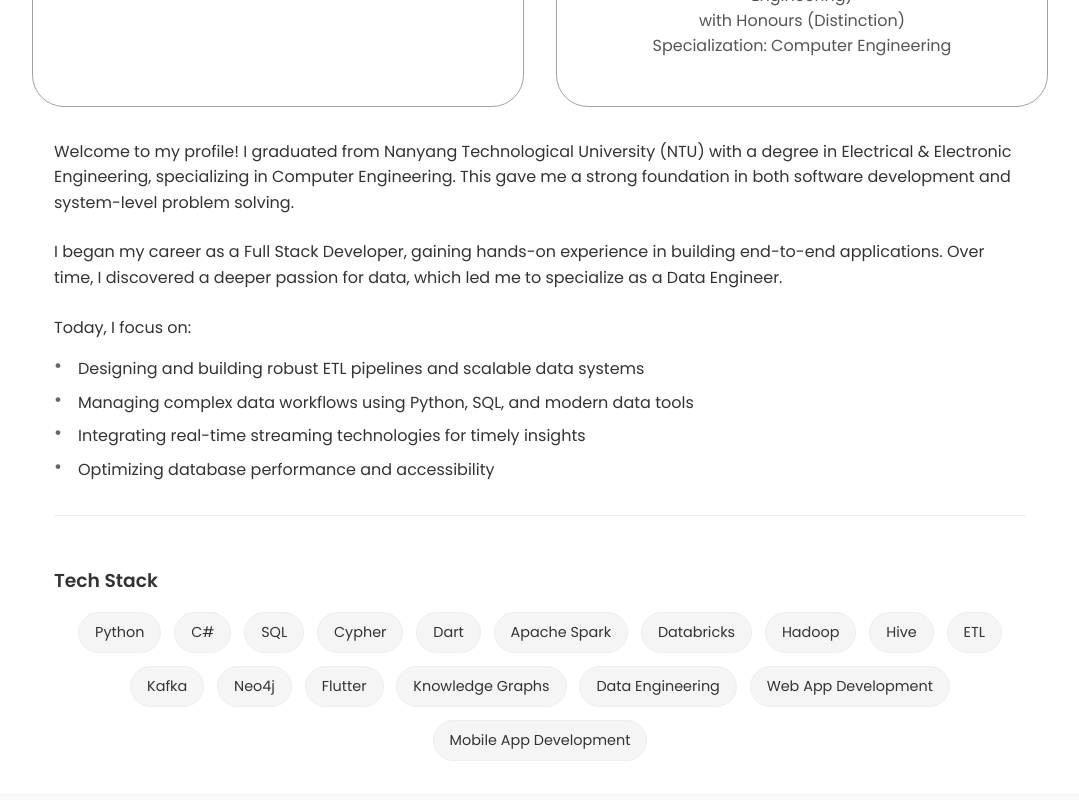
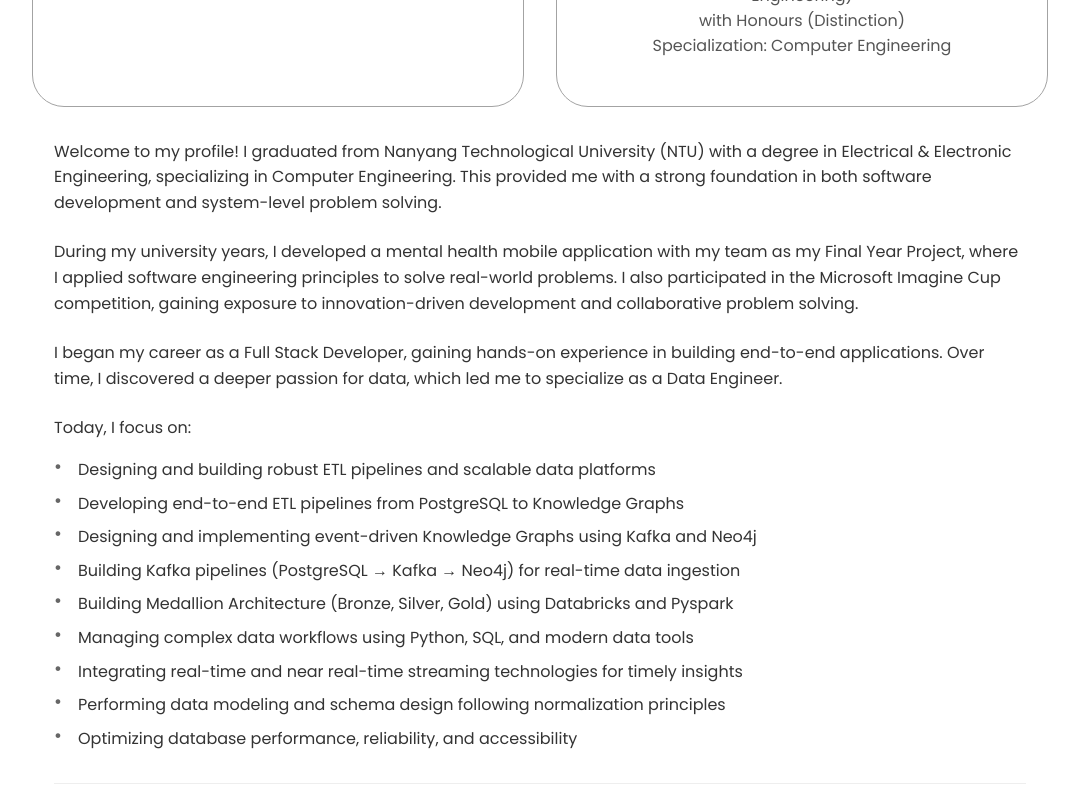
Before and after one commit to jingshenggg/my-portfolio, a React (Create React App) app: page / in a window 1280 px wide. Shown: the part 1200-2000 px from the top of the page, without its empty margins (100-1179 px from the left). Built offline with nearby package versions, Linux system fonts and the light colour scheme.

Commit message:
update description

```diff
--- a/src/components/About.js
+++ b/src/components/About.js
@@ -81,7 +81,11 @@ function About() {
           <div className="text-container" data-aos="fade-up" data-aos-delay="400">
               <p>
                 Welcome to my profile! I graduated from Nanyang Technological University (NTU) with a degree in Electrical & Electronic Engineering, specializing in Computer Engineering.
-              This gave me a strong foundation in both software development and system-level problem solving.
+                This provided me with a strong foundation in both software development and system-level problem solving.
+              </p>
+              <p>
+                During my university years, I developed a mental health mobile application with my team as my Final Year Project, where I applied software engineering principles to solve real-world problems.
+                I also participated in the Microsoft Imagine Cup competition, gaining exposure to innovation-driven development and collaborative problem solving.
               </p>
               <p>
                 I began my career as a Full Stack Developer, gaining hands-on experience in building end-to-end applications.
@@ -90,10 +94,15 @@ function About() {
             <p>
               Today, I focus on:
               <ul>
-                <li>Designing and building robust ETL pipelines and scalable data systems</li>
+                <li>Designing and building robust ETL pipelines and scalable data platforms</li>
+                <li>Developing end-to-end ETL pipelines from PostgreSQL to Knowledge Graphs</li>
+                <li>Designing and implementing event-driven Knowledge Graphs using Kafka and Neo4j</li>
+                <li>Building Kafka pipelines (PostgreSQL → Kafka → Neo4j) for real-time data ingestion</li>
+                <li>Building Medallion Architecture (Bronze, Silver, Gold) using Databricks and Pyspark</li>
                 <li>Managing complex data workflows using Python, SQL, and modern data tools</li>
-                <li>Integrating real-time streaming technologies for timely insights</li>
-                <li>Optimizing database performance and accessibility</li>
+                <li>Integrating real-time and near real-time streaming technologies for timely insights</li>
+                <li>Performing data modeling and schema design following normalization principles</li>
+                <li>Optimizing database performance, reliability, and accessibility</li>
               </ul>
             </p>
             <div className="skills-container">
@@ -110,6 +119,7 @@ function About() {
                 <span className="skill-tag">Hive</span>
                 <span className="skill-tag">ETL</span>
                 <span className="skill-tag">Kafka</span>
+                <span className="skill-tag">InfluxDB</span>
                 <span className="skill-tag">Neo4j</span>
                 <span className="skill-tag">Flutter</span>
                 <span className="skill-tag">Knowledge Graphs</span>
--- a/src/components/Sidehustles.js
+++ b/src/components/Sidehustles.js
@@ -9,7 +9,7 @@ function Sidehustles() {
           title: "Mr. JS",
           url: "https://www.youtube.com/@hellothisisjs", // Replace with your actual channel URL
           description: ["Travel vlogs"],
-          videos: ["qA4seXB4Exw", "6x44Rg6cOpw"],
+          videos: ["TZlbHh4KBwQ", "6x44Rg6cOpw"],
         },
         {
           title: "Just Piano Vibes",
```
Lines whose indentation alone changed are shown as unchanged.
